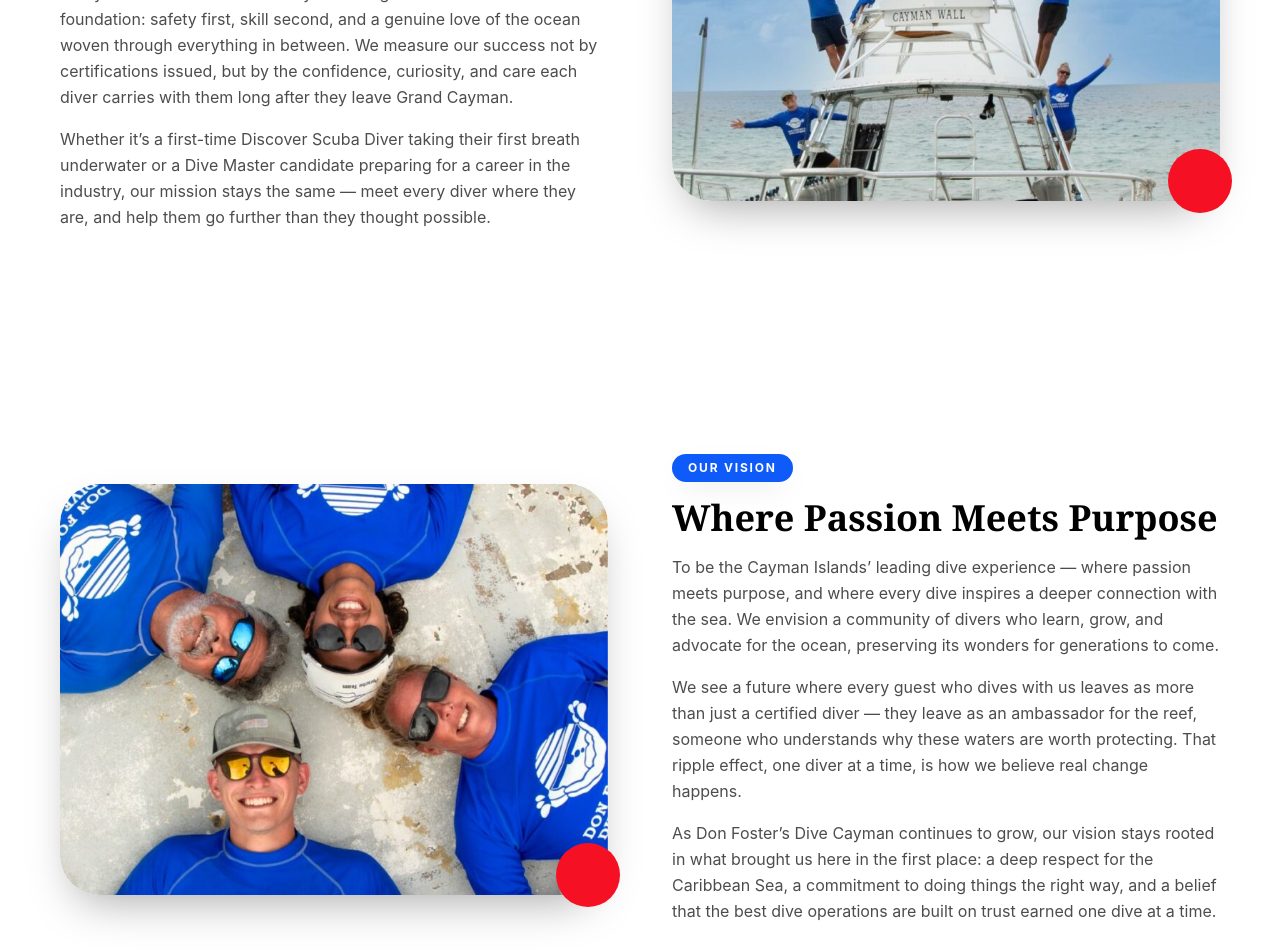
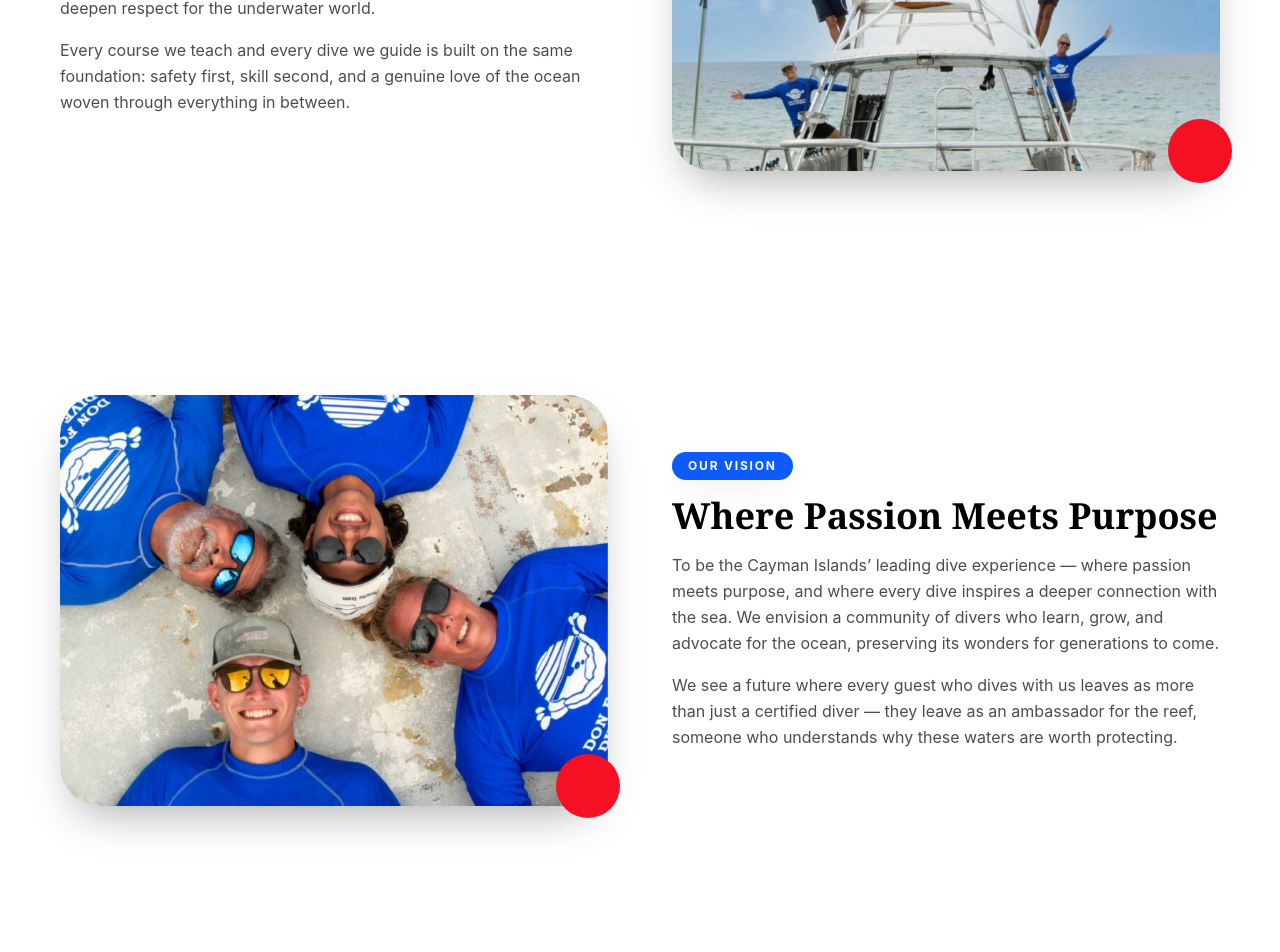
Before and after one commit to huzaifa2213/don-foster-dive, a Next.js app: page /about/philosophy in a window 1280 px wide. Shown: the part 1460-2412 px from the top of the page. Built offline with nearby package versions, Linux system fonts and the light colour scheme.

Commit message:
fixed version of don foster

```diff
--- a/app/about/philosophy/page.tsx
+++ b/app/about/philosophy/page.tsx
@@ -41,14 +41,7 @@ export default function PhilosophyPage() {
         </p>
         <p>
           Every course we teach and every dive we guide is built on the same foundation: safety first,
-          skill second, and a genuine love of the ocean woven through everything in between. We measure our
-          success not by certifications issued, but by the confidence, curiosity, and care each diver
-          carries with them long after they leave Grand Cayman.
-        </p>
-        <p>
-          Whether it&rsquo;s a first-time Discover Scuba Diver taking their first breath underwater or a
-          Dive Master candidate preparing for a career in the industry, our mission stays the same — meet
-          every diver where they are, and help them go further than they thought possible.
+          skill second, and a genuine love of the ocean woven through everything in between.
         </p>
       </TextImageSection>
 
@@ -61,13 +54,7 @@ export default function PhilosophyPage() {
         <p>
           We see a future where every guest who dives with us leaves as more than just a certified diver —
           they leave as an ambassador for the reef, someone who understands why these waters are worth
-          protecting. That ripple effect, one diver at a time, is how we believe real change happens.
-        </p>
-        <p>
-          As Don Foster&rsquo;s Dive Cayman continues to grow, our vision stays rooted in what brought us
-          here in the first place: a deep respect for the Caribbean Sea, a commitment to doing things the
-          right way, and a belief that the best dive operations are built on trust earned one dive at a
-          time.
+          protecting.
         </p>
       </ImageTextSection>
 
```
Also changed, not shown: 1 other file (tests, documents, lock files or other folders).
